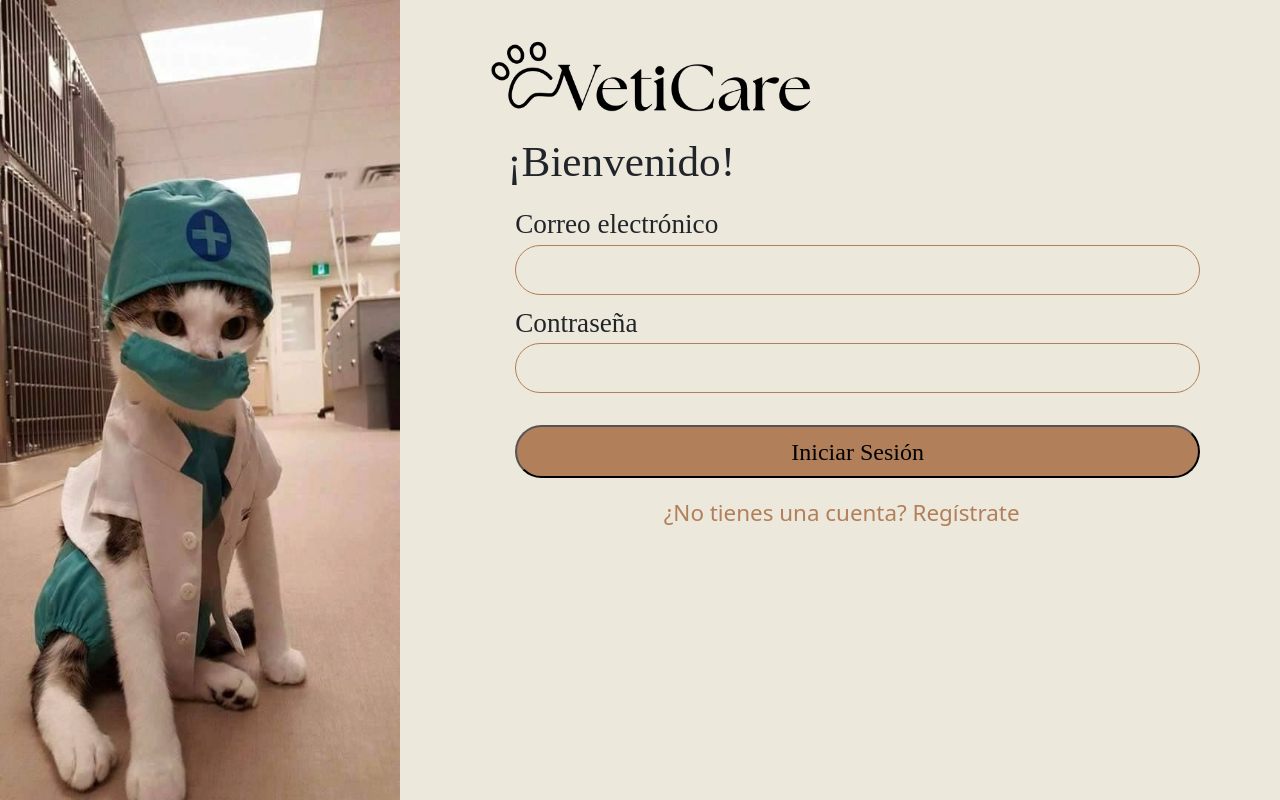
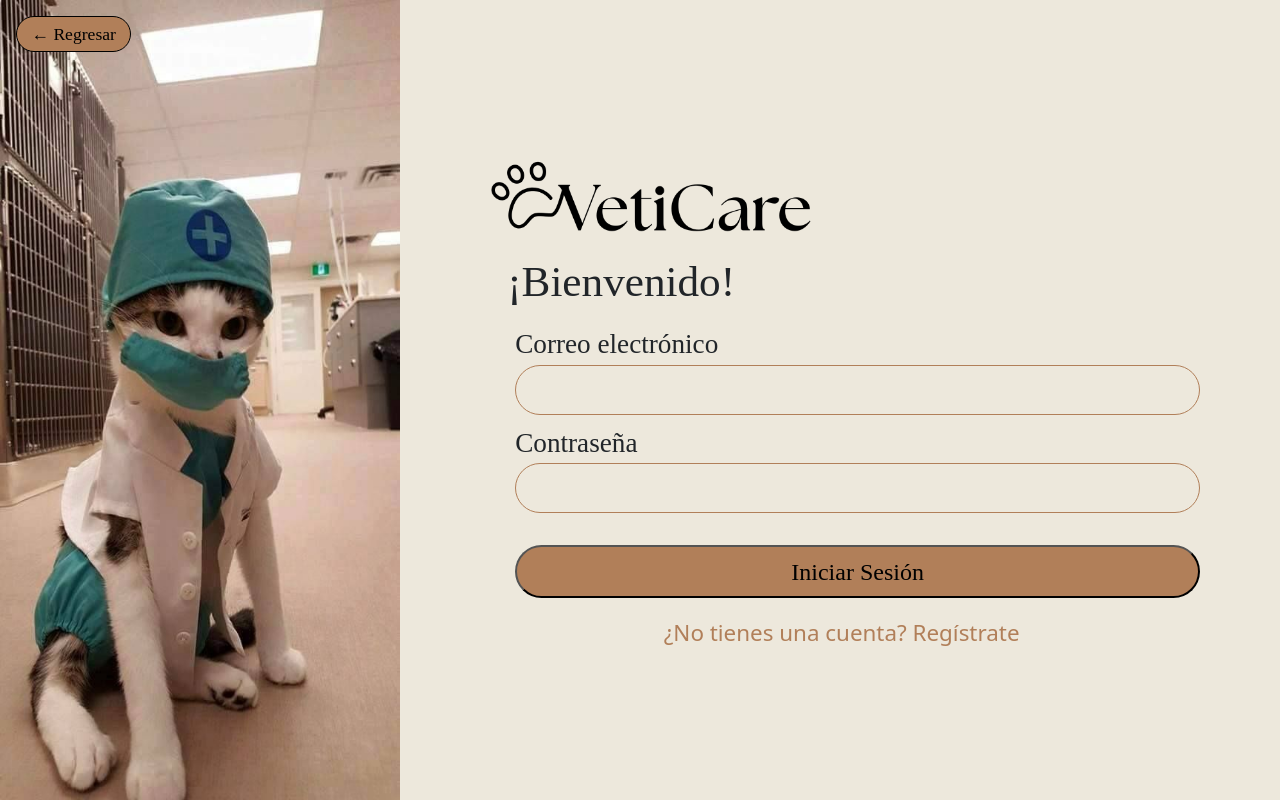
Before and after one commit to DarkCastro24/VetiCare, a React (Vite) app in the folder VetiCare_Frontend/: page /login in a window 1280 px wide. Built offline with nearby package versions, Linux system fonts and the light colour scheme.

Commit message:
:sparkles: Add: Return button on login page

```diff
--- a/VetiCare_Frontend/src/assets/styles/pages/_login.scss
+++ b/VetiCare_Frontend/src/assets/styles/pages/_login.scss
@@ -7,12 +7,47 @@
     flex-direction: row;
     width: 100%;
     height: 100%;
+    position: relative;
 
 .error-message {
   color: #e63946;
   font-size: 0.95rem;
   margin-top: 0.1rem;
   text-align: left;
+}
+
+.back-top-button {
+  position: absolute;
+  top: 1.5rem;
+  left: 1.5rem;
+  z-index: 10;
+
+  background: $cafe;
+  border-radius: 999px;
+  border: 1px solid black;
+  padding: 0.5rem 1rem;
+  font-family: "The Seasons";
+  font-size: 1.2rem;
+  color: black;
+  cursor: pointer;
+  display: flex;
+  align-items: center;
+  gap: 0.4rem;
+  transition: all 0.2s ease;
+
+  &:hover {
+    background-color: $cafe;
+    color: white;
+    filter: brightness(0.95);
+    text-decoration: underline;
+  }
+
+  @include respond-to($mobile) {
+    top: 1rem;
+    left: 1rem;
+    font-size: 1.1rem;
+    padding: 0.25rem 0.9rem;
+  }
 }
 
 .hidden {
@@ -93,15 +128,18 @@
 
        @include respond-to($desktop) {
       width: 72vw;
+             padding-top: 10vh;
 
 
       }
+
 
 
        @include respond-to($mobile) {
         width: 100vw;
         padding-right: 2rem;
 
+             padding-top: 10vh;
 
 
       }
@@ -113,7 +151,7 @@
       justify-content: center;
 
       height: 100%;
-      padding-top: 5vh;
+      padding-top: 2vh;
 
 
       h4 {
@@ -130,11 +168,15 @@
       }
 
       #logo-container {
-        flex: content;
+        flex:content;
         flex-direction: row;
         justify-content: left;
         padding-left: 2rem;
         width: 100%;
+
+        @include respond-to($tablet) {
+        margin-top: 5rem;
+        }
 
         img {
           justify-content: left;
@@ -142,14 +184,10 @@
           @include respond-to($desktop) {
           padding-left: 1.5em;
 
-
-
-
+        }
         }
 
 
-
-        }
       }
 
 
--- a/VetiCare_Frontend/src/pages/login.jsx
+++ b/VetiCare_Frontend/src/pages/login.jsx
@@ -46,7 +46,6 @@ function Login() {
       localStorage.setItem("email", JSON.stringify(result.user.email));
       localStorage.setItem("pf", JSON.stringify(result.user.pf));
 
-      //Manda a otra vista segun su rol del user
       if (result.user.role_id === 1) {
         navigate("/mis_citas", { replace: true });
       } else if (result.user.role_id === 2) {
@@ -65,6 +64,15 @@ function Login() {
 
   return (
     <div id="main-container">
+      {/* ✅ Botón flotante arriba a la izquierda */}
+      <button
+        type="button"
+        className="back-top-button"
+        onClick={() => navigate("/")}
+      >
+        ← Regresar
+      </button>
+
       <div id="image-container">
         <Image src={loginImage} fluid width={250} height={100} />
       </div>
@@ -77,7 +85,6 @@ function Login() {
         <h4>¡Bienvenido!</h4>
 
         <form onSubmit={handleSubmit(onSubmit)} noValidate>
-          {/* CORREO ELECTRÓNICO */}
           <div className="field-group">
             <label htmlFor="correo">Correo electrónico</label>
             <input
@@ -96,7 +103,6 @@ function Login() {
             </p>
           </div>
 
-          {/* CONTRASEÑA */}
           <div className="field-group">
             <label htmlFor="password">Contraseña</label>
             <input
```
